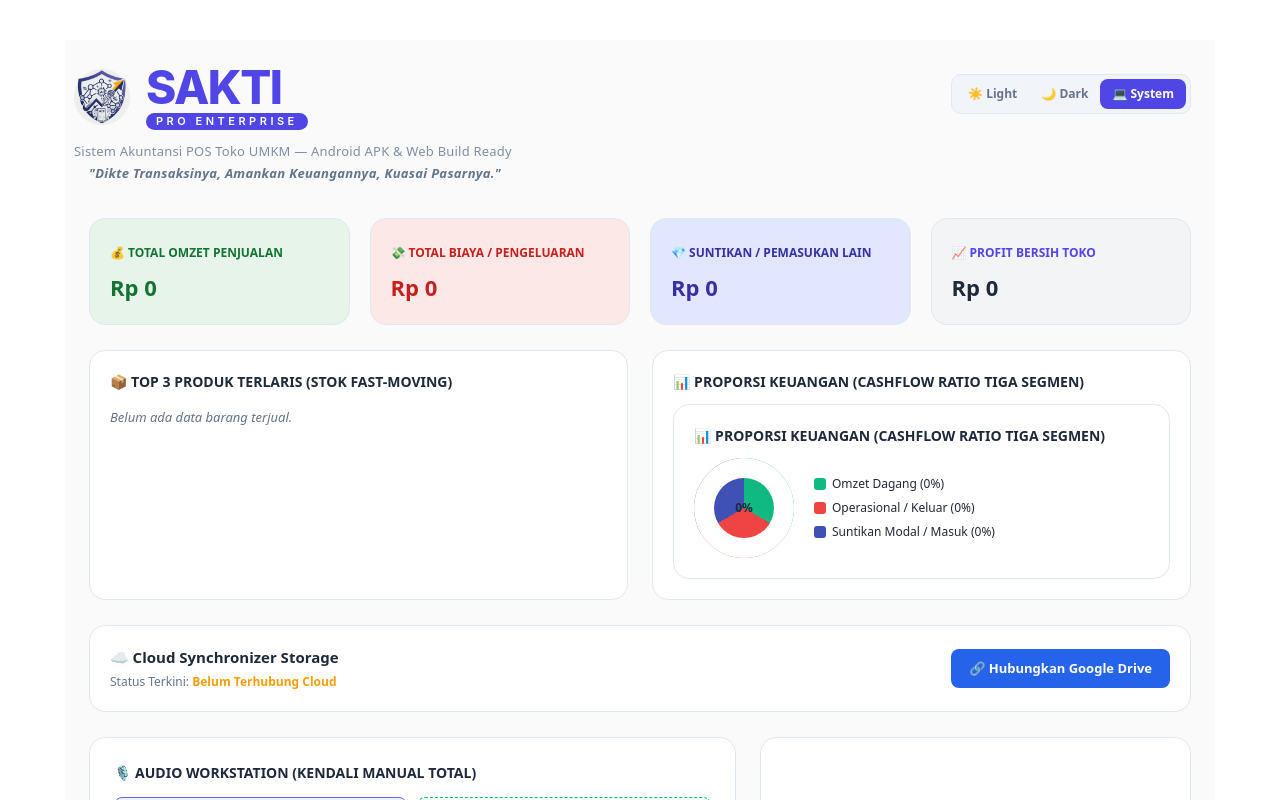
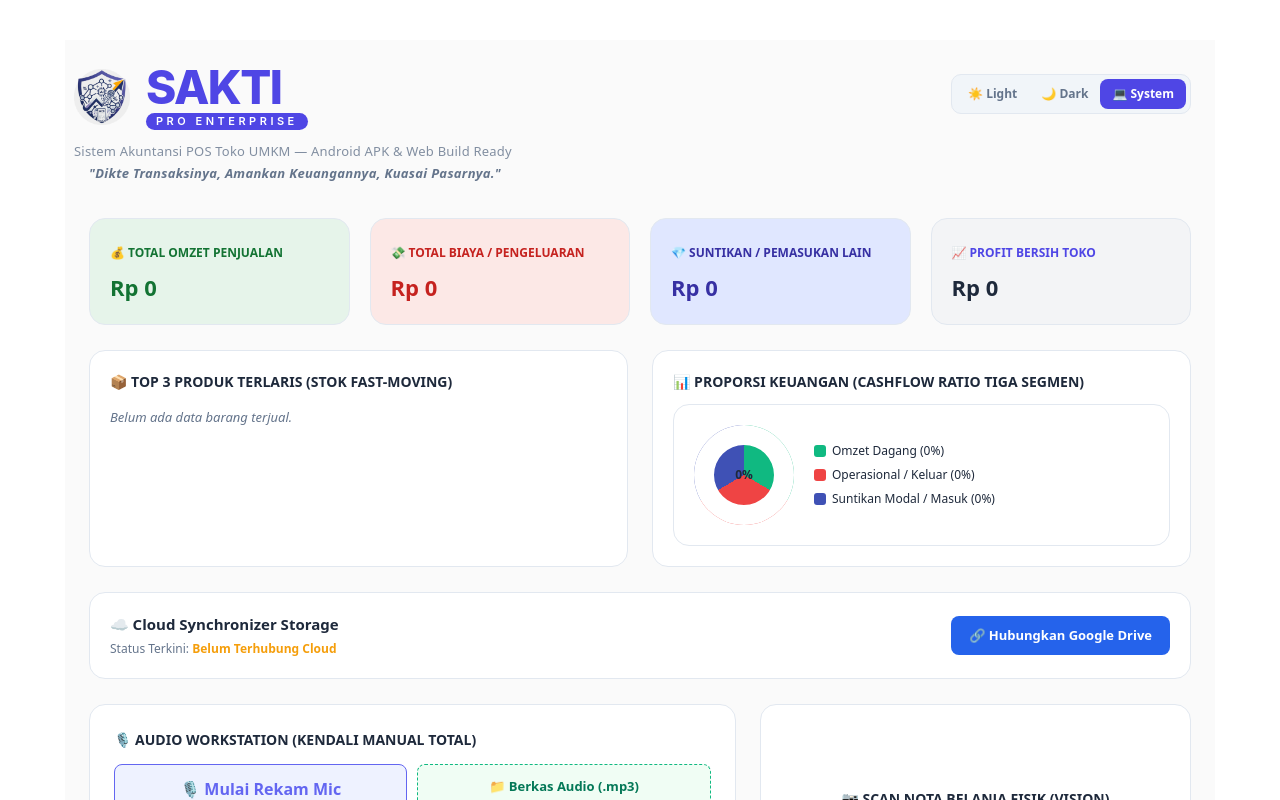
Before and after one commit to Reefoldfiveteen/Sakti-Pro, a Next.js app: page / in a window 1280 px wide. Shown: the top 800 px of the page. Built offline with nearby package versions, Linux system fonts and the light colour scheme.

Commit message:
feat: fix pemasukan pada diagram pie & excel

```diff
--- a/app/page.js
+++ b/app/page.js
@@ -642,7 +642,6 @@
         <div style={{ backgroundColor: theme.bgCard, padding: '20px', borderRadius: '16px', border: `1px solid ${theme.border}`, display: 'flex', flexDirection: 'column', justifyContent: 'center' }}>
           <h4 style={{ margin: '0 0 12px 0', color: theme.textUtama, fontWeight: '700', fontSize: '14px' }}>📊 PROPORSI KEUANGAN (CASHFLOW RATIO TIGA SEGMEN)</h4>
           <div style={{ backgroundColor: theme.bgCard, padding: '20px', borderRadius: '16px', border: `1px solid ${theme.border}`, display: 'flex', flexDirection: 'column', justifyContent: 'center' }}>
-          <h4 style={{ margin: '0 0 12px 0', color: theme.textUtama, fontWeight: '700', fontSize: '14px' }}>📊 PROPORSI KEUANGAN (CASHFLOW RATIO TIGA SEGMEN)</h4>
           <div style={{ display: 'flex', alignItems: 'center', gap: '20px' }}>
             {/* 🌟 LINGKARAN GRADASI TIGA WARNA AMAN */}
             <div style={{ width: '100px', height: '100px', borderRadius: '50%', background: gradienPieDinamis, display: 'flex', alignItems: 'center', justifyContent: 'center', boxShadow: 'inset 0 0 0 20px ' + theme.bgCard }}>
```
